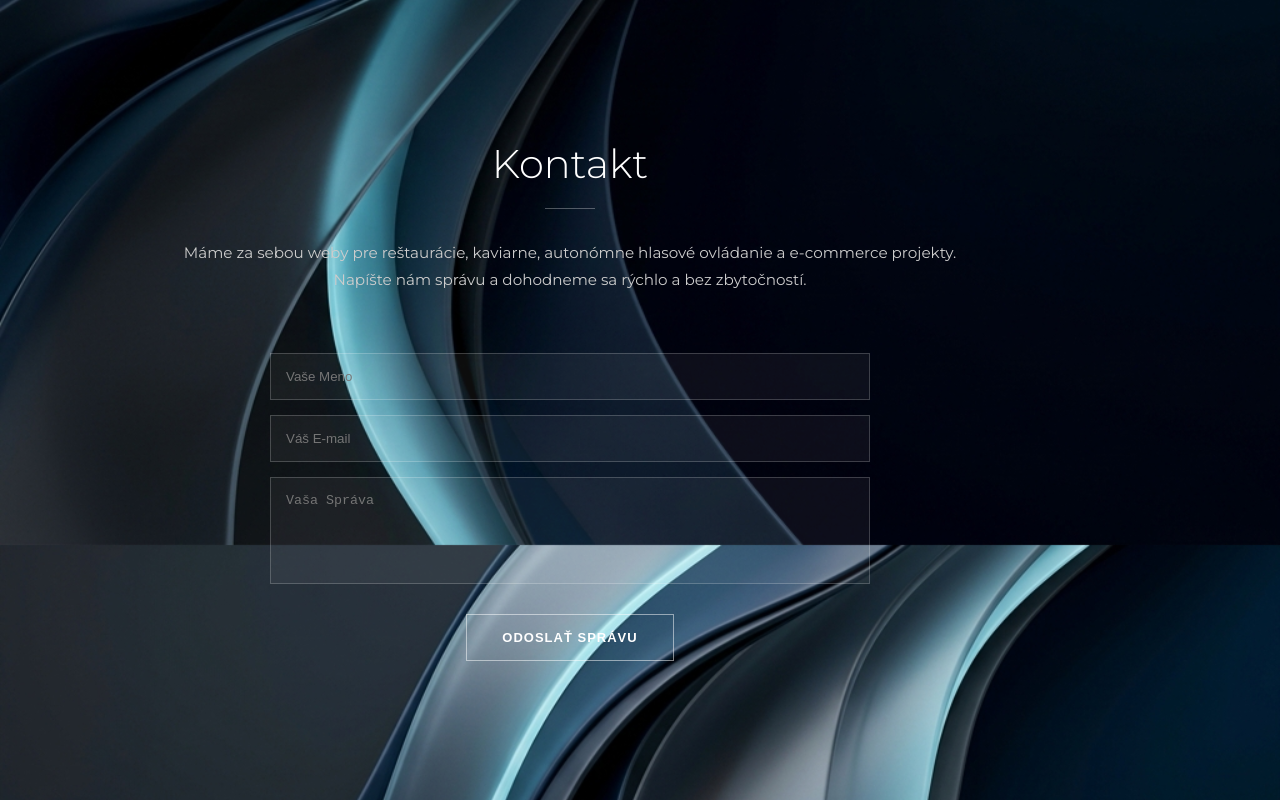
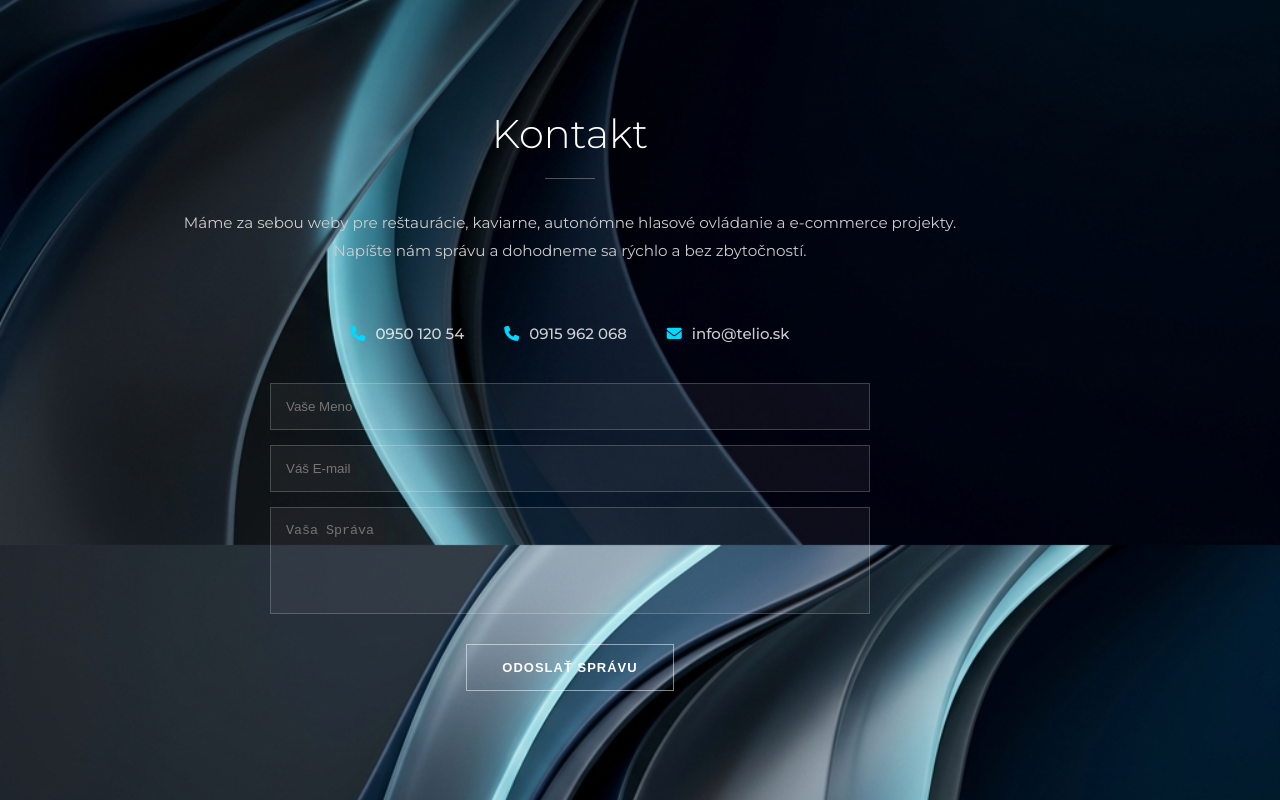
Before and after one commit to websolution4you/telio_comp, a Next.js app: page / in a window 1280 px wide. Shown: the part 3295-4095 px from the top of the page. Built offline with nearby package versions, Linux system fonts and the light colour scheme.

Commit message:
Pridanie telefonnych cisiel a emailu do kontaktnej sekcie

```diff
--- a/app/globals.css
+++ b/app/globals.css
@@ -899,3 +899,7 @@ a {
         font-size: 24px;
     }
 }
+
+.contact-link:hover {
+    color: #00d9ff !important;
+}
--- a/app/page.tsx
+++ b/app/page.tsx
@@ -329,6 +329,22 @@ export default function HomePage() {
               <div className="divider"></div>
               <p>Máme za sebou weby pre reštaurácie, kaviarne, autonómne hlasové ovládanie a e-commerce projekty.<br />Napíšte nám správu a dohodneme sa rýchlo a bez zbytočností.</p>
             </div>
+
+            <div className="contact-details" style={{ display: 'flex', justifyContent: 'center', gap: '40px', marginBottom: '40px', flexWrap: 'wrap', fontSize: '15px', color: 'rgba(255, 255, 255, 0.8)', fontWeight: 500 }}>
+              <div style={{ display: 'flex', alignItems: 'center', gap: '10px' }}>
+                <i className="fa-solid fa-phone" style={{ color: '#00d9ff' }}></i>
+                <a href="tel:095012054" className="contact-link" style={{ transition: 'color 0.3s' }}>0950 120 54</a>
+              </div>
+              <div style={{ display: 'flex', alignItems: 'center', gap: '10px' }}>
+                <i className="fa-solid fa-phone" style={{ color: '#00d9ff' }}></i>
+                <a href="tel:0915962068" className="contact-link" style={{ transition: 'color 0.3s' }}>0915 962 068</a>
+              </div>
+              <div style={{ display: 'flex', alignItems: 'center', gap: '10px' }}>
+                <i className="fa-solid fa-envelope" style={{ color: '#00d9ff' }}></i>
+                <a href="mailto:info@telio.sk" className="contact-link" style={{ transition: 'color 0.3s' }}>info@telio.sk</a>
+              </div>
+            </div>
+
             <div style={{ textAlign: 'center', maxWidth: '600px', margin: '0 auto' }}>
               <form action="https://formsubmit.co/info@telio.sk" method="POST" style={{ display: 'flex', flexDirection: 'column', gap: '15px' }}>
                 {/* Anti-spam honeypot */}
```
